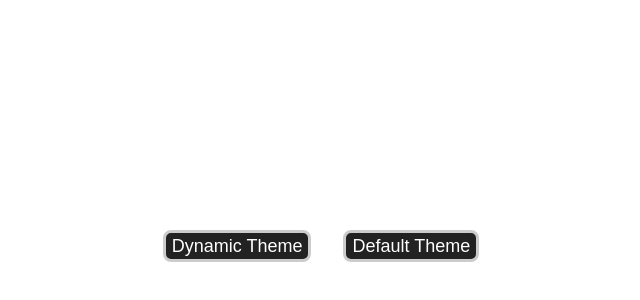
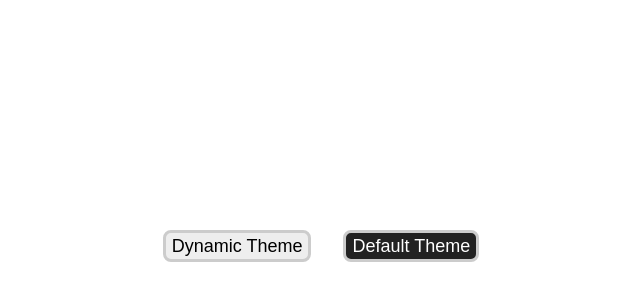
Before and after one commit to Alex7prog/redux, a React app in the folder lesson1/task1/: page / in a window 1280 px wide. Shown: the part 162-462 px from the top of the page, without its empty margins (319-959 px from the left). Built offline with nearby package versions, Linux system fonts and the light colour scheme.

Commit message:
Context - Themed buttons

```diff
--- a/lesson1/task1/src/App.jsx
+++ b/lesson1/task1/src/App.jsx
@@ -1,6 +1,6 @@
-import React, { useState, useEffect } from 'react';
+import React, { useState } from 'react';
 import ThemedButton from './ThemedButton';
-import { themes, ThemeContext } from './themes-context';
+import { light, dark, ThemeContext } from './themes-context';
 
 // const App = () => {
 //   const [theme, setTheme] = useState(themes.light);
@@ -22,11 +22,11 @@ import { themes, ThemeContext } from './themes-context';
 
 class App extends React.Component {
   state = {
-    theme: themes.dark,
+    theme: light,
   };
 
   toggleTheme = () => {
-    const newTheme = this.state.theme === themes.light ? themes.dark : themes.light;
+    const newTheme = this.state.theme === light ? dark : light;
     this.setState({
       theme: newTheme,
     });
--- a/lesson1/task1/src/themes-context.js
+++ b/lesson1/task1/src/themes-context.js
@@ -1,14 +1,24 @@
 import React from 'react';
 
-export const themes = {
-  dark: {
-    fontColor: '#ffffff',
-    background: '#222222',
-  },
-  light: {
-    fontColor: '#000000',
-    background: '#eeeeee',
-  },
+// export const themes = {
+//   dark: {
+//     fontColor: '#ffffff',
+//     background: '#222222',
+//   },
+//   light: {
+//     fontColor: '#000000',
+//     background: '#eeeeee',
+//   },
+// };
+
+export const dark = {
+  fontColor: '#ffffff',
+  background: '#222222',
 };
 
-export const ThemeContext = React.createContext(themes.dark);
+export const light = {
+  fontColor: '#000000',
+  background: '#eeeeee',
+};
+
+export const ThemeContext = React.createContext(dark);
```
Also changed, not shown: lesson1/task1/review_build/bundle.js.
